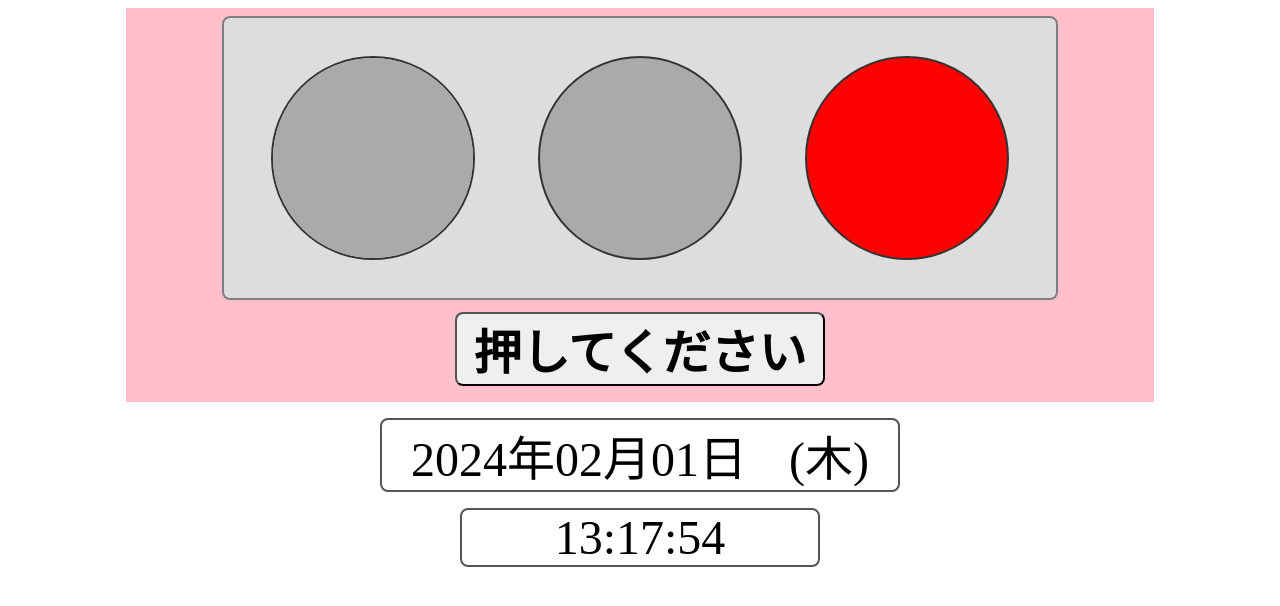
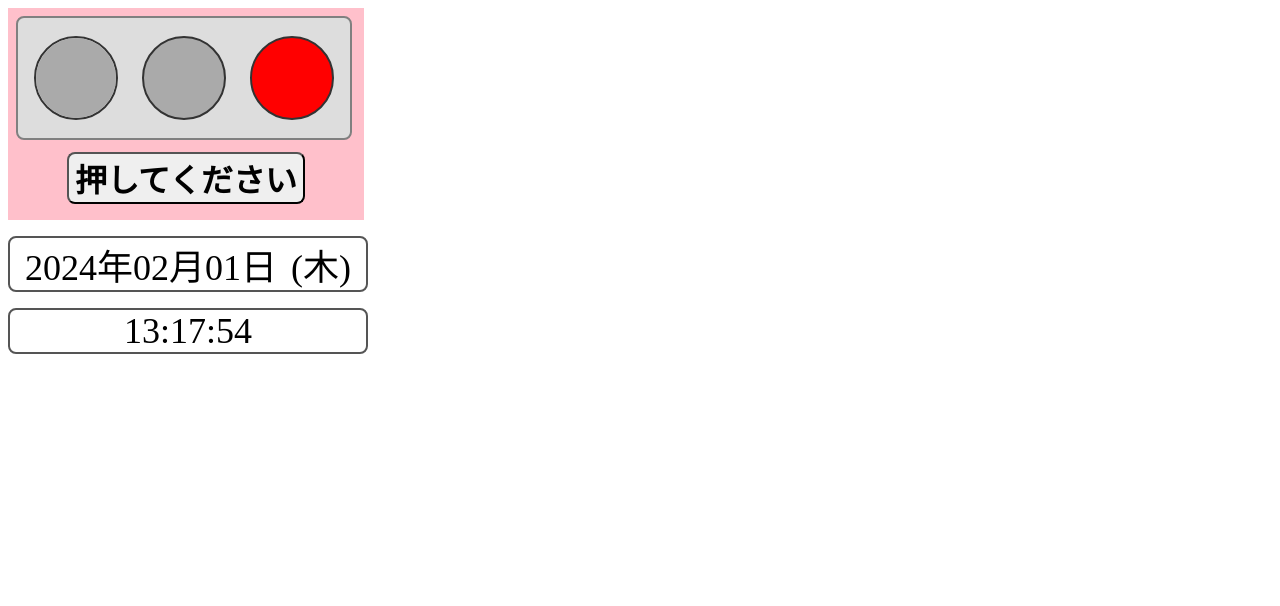
Before and after one commit to Sukonbu79/2024.02.01-signal.calendar, a plain HTML site: page index.html in a window 1280 px wide. Drawn offline with Linux system fonts and the light colour scheme.

Commit message:
Update styles.css

```diff
--- a/styles.css
+++ b/styles.css
@@ -2,44 +2,40 @@
 
 /* 信号機 */
 .container {
-  width: 80%;
+  width: 340px;
   background-color: pink;
   padding: 8px 8px;
-  margin: 0 auto;
 }
 
 .signal {
-  width: 800px;
-  height: 280px;
+  width: 300px;
+  height: 120px;
   border: solid 2px gray;
   border-radius: 8px;
   display: flex;
-  justify-content: space-around;
+  justify-content: space-between;
   align-items: center;
   padding: 0 16px;
   background: #ddd;
-  user-select: none;
-  margin: 0 auto;
 }
 
 .signal > div {
-  width: 200px;
-  height: 200px;
+  width: 80px;
+  height: 80px;
   border: solid 2px #333;
   border-radius: 50%;
 }
 
 #blue {
-  width: 200px;
-  height: 200px;
+  width: 80px;
+  height: 80px;
   border-radius: 50%;
 }
 
 #btn {
   display: block;
 margin: 12px auto 8px;
-padding: 0 16px;
-font-size: 48px;
+font-size: 32px;
 font-weight: 900;
 border-radius: 8px;
 user-select: none;
@@ -76,8 +72,8 @@ user-select: none;
 
 /* カレンダー */
 #calendar {
-  width: 500px;
-  font-size: 48px;
+  width: 340px;
+  font-size: 36px;
   border: solid 2px #555;
   border-radius: 8px;
   margin-top: 16px;
@@ -86,18 +82,16 @@ user-select: none;
   user-select: none;
   display: flex;
   justify-content: space-around;
-  margin: 16px auto;
 }
 
 /* 時計 */
 #clock {
   width: 340px;
-  font-size: 48px;
+  font-size: 36px;
   border: solid 2px #555;
   border-radius: 8px;
   margin-top: 16px;
   padding: 0 8px;
   text-align: center;
   user-select: none;
-  margin: 0 auto;
 }
```
